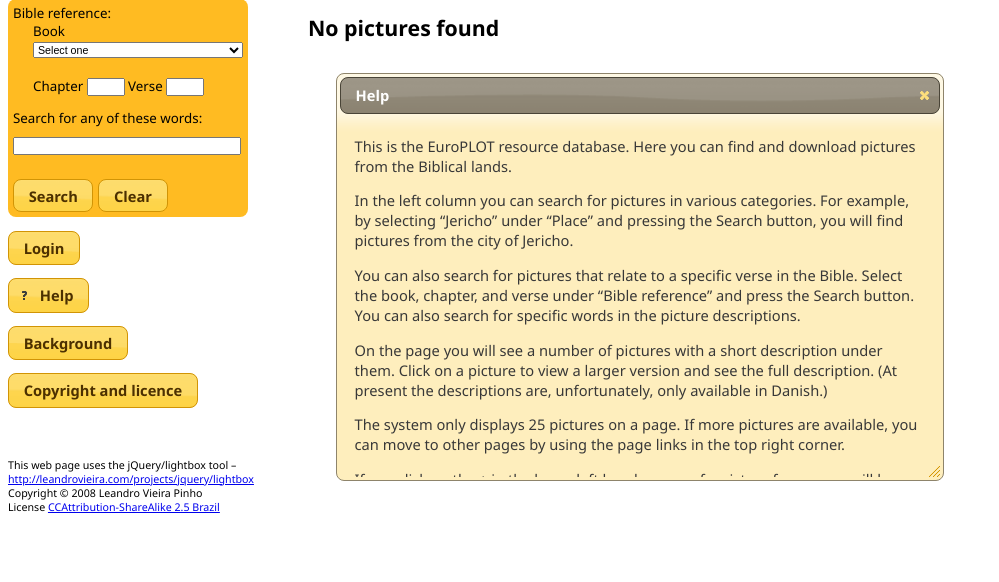
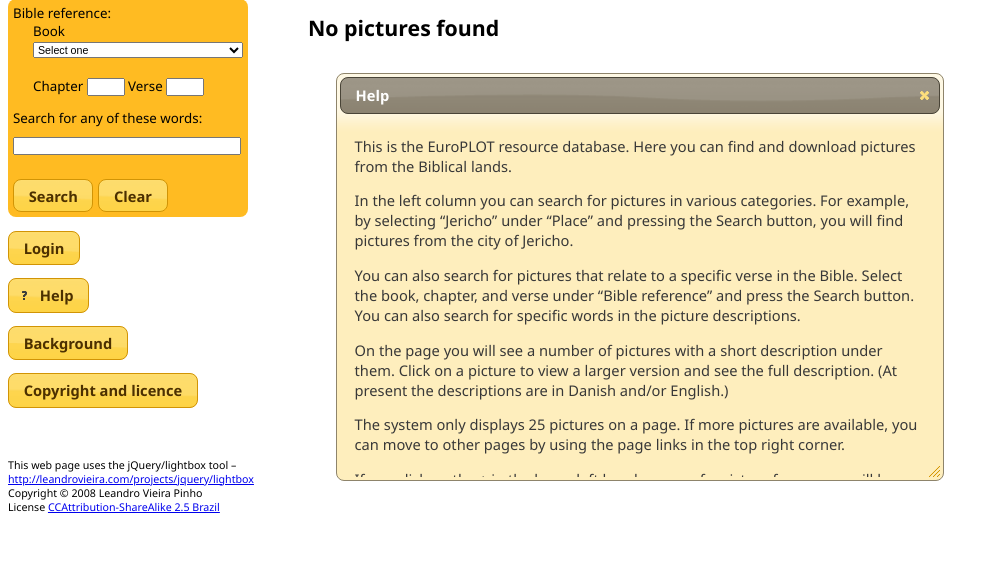
Before and after one commit to EzerIT/picdb, a PHP site: page /img.php in a window 1280 px wide, after a click on "Help". Shown: the part 123-705 px from the top of the page, without its empty margins (0-999 px from the left). Run offline with PHP 8.4, Linux system fonts and the light colour scheme; data that the repository does not hold is empty; a stand-in replaces the project's code that opens the database connection; style sheets or scripts are compiled from the project's sources; some libraries are stand-ins or nearby versions.

Commit message:
Updated help

```diff
--- a/img.php
+++ b/img.php
@@ -212,8 +212,8 @@ chapter, and verse under &ldquo;Bible reference&rdquo; and press the Search butt
 search for specific words in the picture descriptions.</p>
 
 <p>On the page you will see a number of pictures with a short description under them. Click on a
-picture to view a larger version and see the full description. (At present the descriptions are,
-unfortunately, only available in Danish.)</p>
+picture to view a larger version and see the full description. (At present the descriptions are in
+Danish and/or English.)</p>
 
 <p>The system only displays 25 pictures on a page. If more pictures are available, you can move to
 other pages by using the page links in the top right corner.</p>
@@ -222,8 +222,7 @@ other pages by using the page links in the top right corner.</p>
 these links:</p>
 
 <ul>
-<li><b>Download &ndash; Large.</b> Downloads a full-size version of the picture.</li>
-<li><b>Download &ndash; Small.</b> Downloads a smaller version of the picture (600
+<li><b>Download.</b> Downloads a smal version of the picture (600
 pixels along the longest edge).</li>
 <li><b>Direct link.</b> This is a direct link to a small version of this picture and its description.
 </ul>
```
